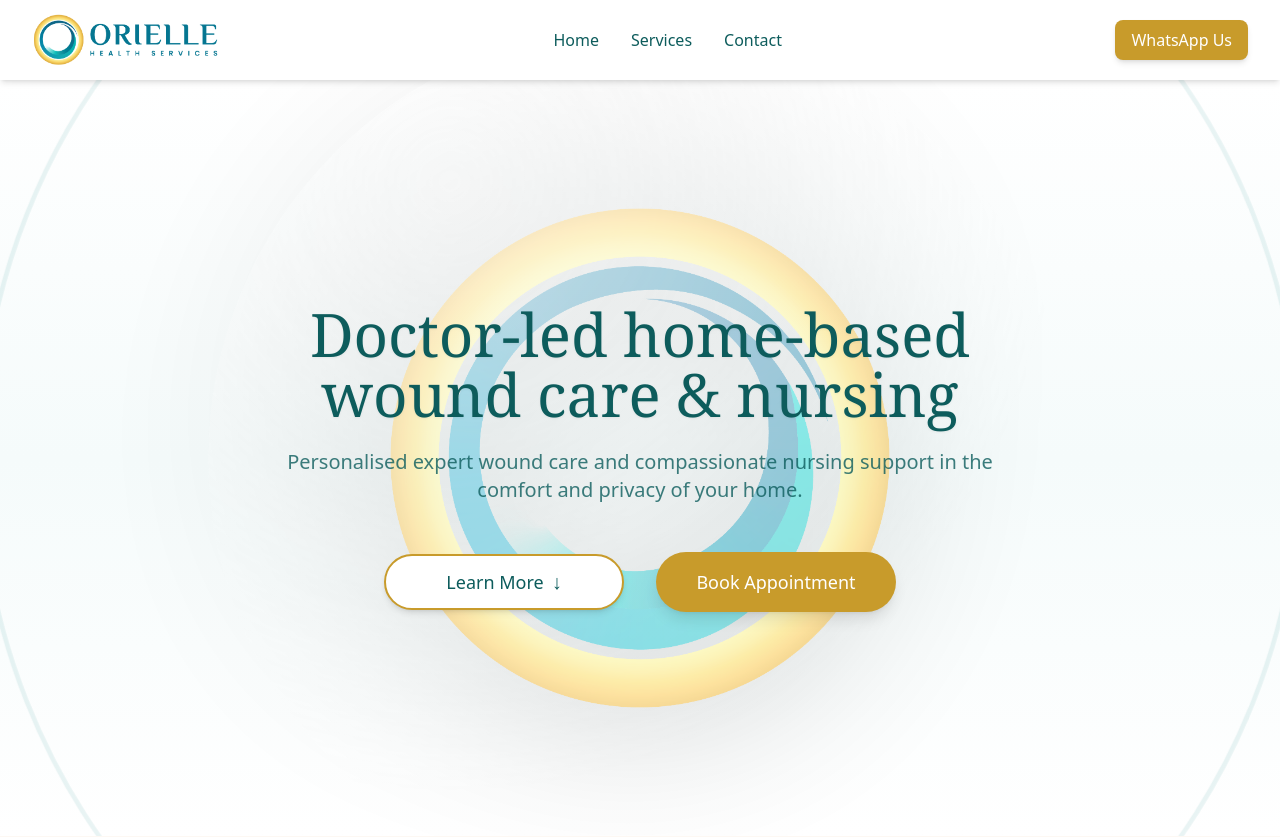
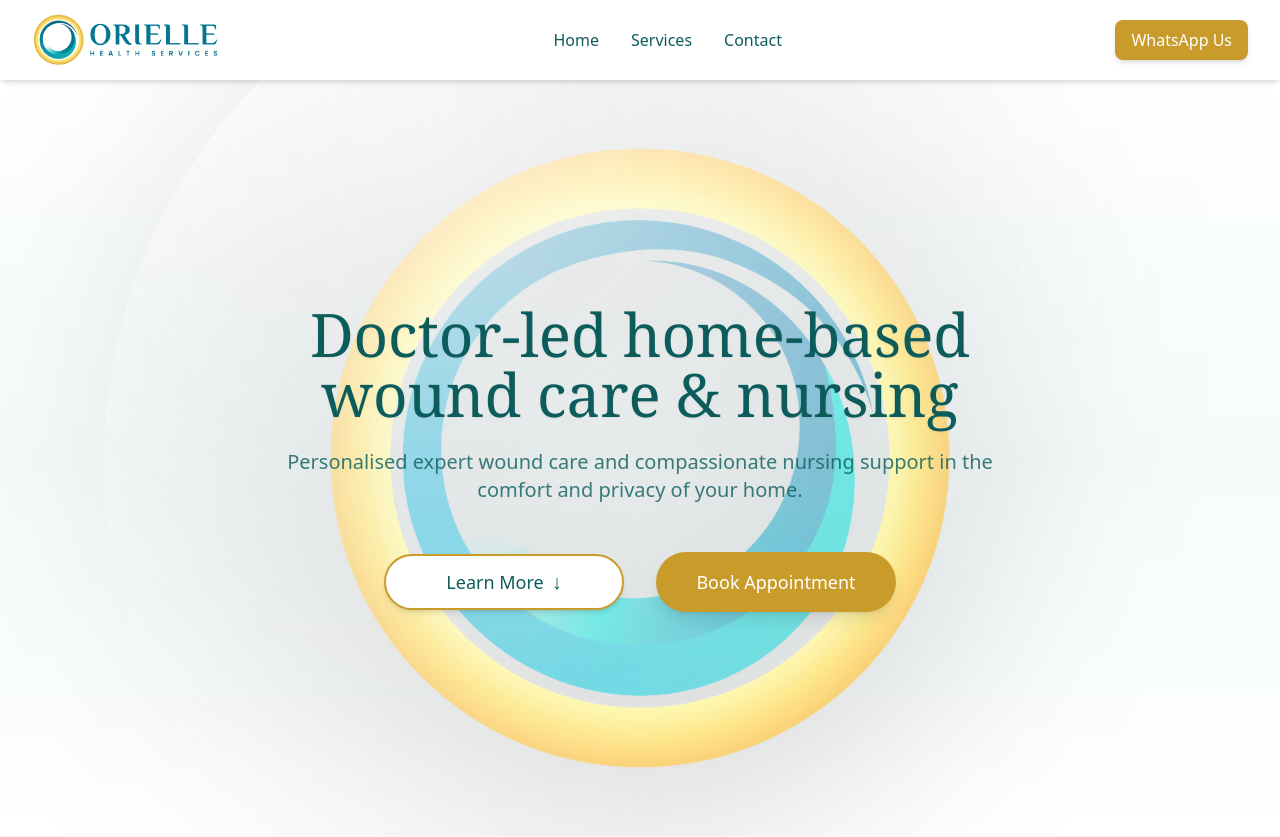
Before and after one commit to rrjayapalan/oriellehealth_verified, a Next.js app: page / in a window 1280 px wide. Shown: the top 837 px of the page. Built offline with nearby package versions, Linux system fonts and the light colour scheme.

Commit message:
Update globals.css

```diff
--- a/app/globals.css
+++ b/app/globals.css
@@ -7,24 +7,25 @@ body {
   background-color: #FDF8F3;
   color: #0D5C5C;
 }
-/* Orielle hero watermark – larger, more colour, visible ripple */
+/* Orielle hero watermark – very large, colourful, logo itself ripples */
 .hero-watermark {
   position: absolute;
   left: 50%;
   top: 50%;
   transform: translate(-50%, -50%);
-  width: min(140vw, 1200px);          /* fills most of hero */
+  width: min(175vw, 1400px);          /* even bigger – fills hero */
   aspect-ratio: 1 / 1;
   background-image: url("/logo-watermark.png");
   background-repeat: no-repeat;
   background-size: contain;
   background-position: center;
-  opacity: 0.45;                      /* MUCH more colour */
+  opacity: 0.5;                       /* strong colour but still background */
   filter:
-    drop-shadow(0 26px 80px rgba(0, 0, 0, 0.35))
-    saturate(1.45);                   /* boost teal & gold */
+    drop-shadow(0 30px 90px rgba(0, 0, 0, 0.35))
+    saturate(1.5);
   pointer-events: none;
   user-select: none;
+  animation: orielleRipple 16s ease-in-out infinite;
 }
 
 /* Glossy highlight on upper-left */
@@ -35,39 +36,41 @@ body {
   border-radius: 50%;
   background: radial-gradient(
     circle at 28% 18%,
-    rgba(255, 255, 255, 0.75),
+    rgba(255, 255, 255, 0.8),
     transparent 65%
   );
   mix-blend-mode: screen;
-  opacity: 0.7;                       /* shine but not washed out */
+  opacity: 0.85;
 }
 
-/* Water ripple ring – now thicker & coloured */
-.hero-watermark::after {
-  content: "";
-  position: absolute;
-  inset: 3%;
-  border-radius: 50%;
-  border: 4px solid rgba(4, 120, 120, 0.55); /* teal ring */
-  transform-origin: center;
-  animation: orielleRipple 12s ease-out infinite;
-}
-
+/* Logo itself “ripples” (slow breathing scale + softness) */
 @keyframes orielleRipple {
   0% {
-    transform: scale(0.9);
-    opacity: 0.8;
+    transform: translate(-50%, -50%) scale(1);
+    filter:
+      drop-shadow(0 30px 90px rgba(0, 0, 0, 0.35))
+      saturate(1.5);
+    opacity: 0.48;
   }
-  40% {
-    transform: scale(1.1);
+  30% {
+    transform: translate(-50%, -50%) scale(1.06);
+    filter:
+      drop-shadow(0 36px 110px rgba(0, 0, 0, 0.4))
+      saturate(1.6);
+    opacity: 0.55;
+  }
+  60% {
+    transform: translate(-50%, -50%) scale(1.1);
+    filter:
+      drop-shadow(0 40px 120px rgba(0, 0, 0, 0.33))
+      saturate(1.45);
     opacity: 0.5;
   }
-  80% {
-    transform: scale(1.35);
-    opacity: 0;
-  }
   100% {
-    transform: scale(1.4);
-    opacity: 0;
+    transform: translate(-50%, -50%) scale(1);
+    filter:
+      drop-shadow(0 30px 90px rgba(0, 0, 0, 0.35))
+      saturate(1.5);
+    opacity: 0.48;
   }
 }
```
